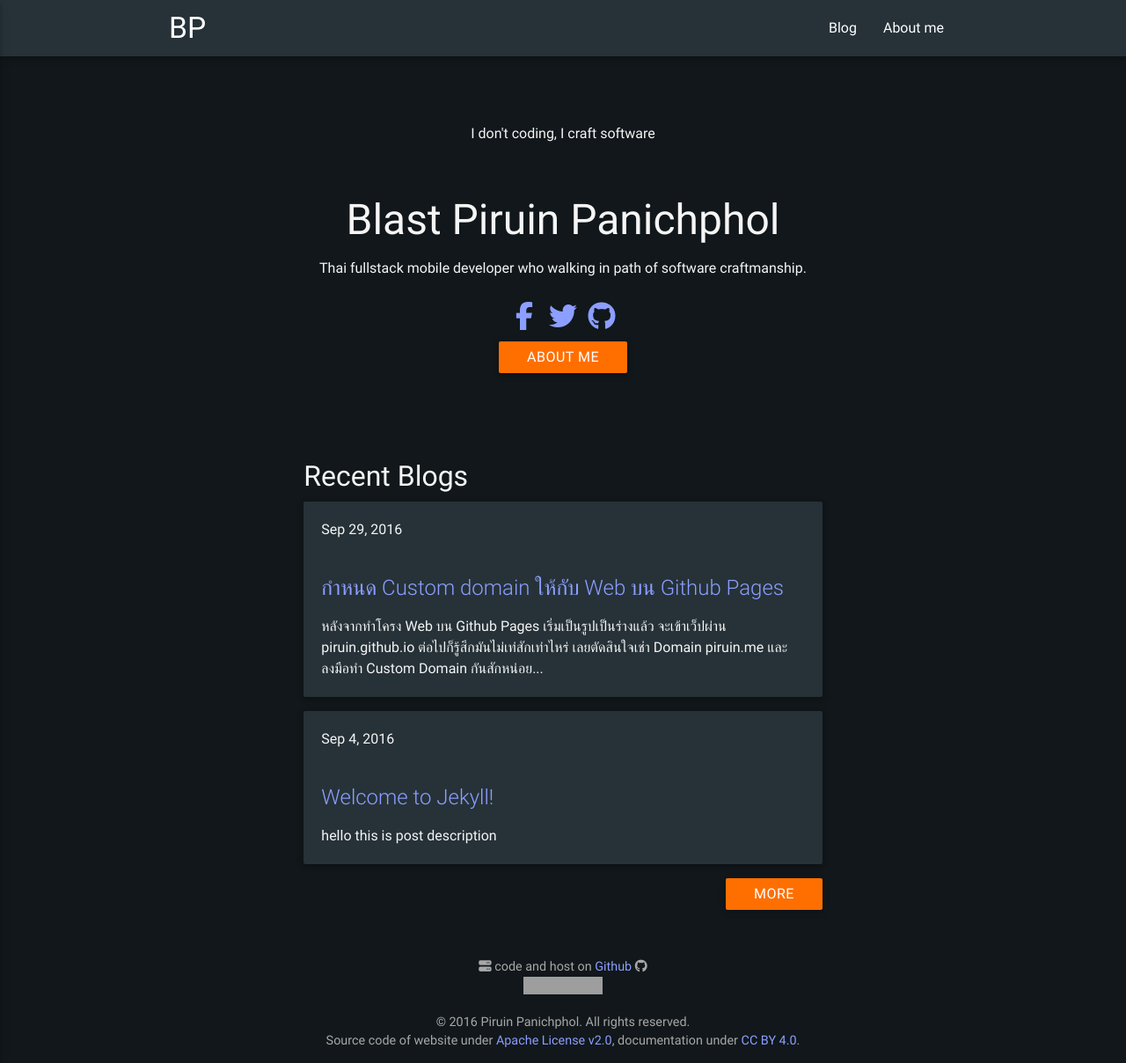
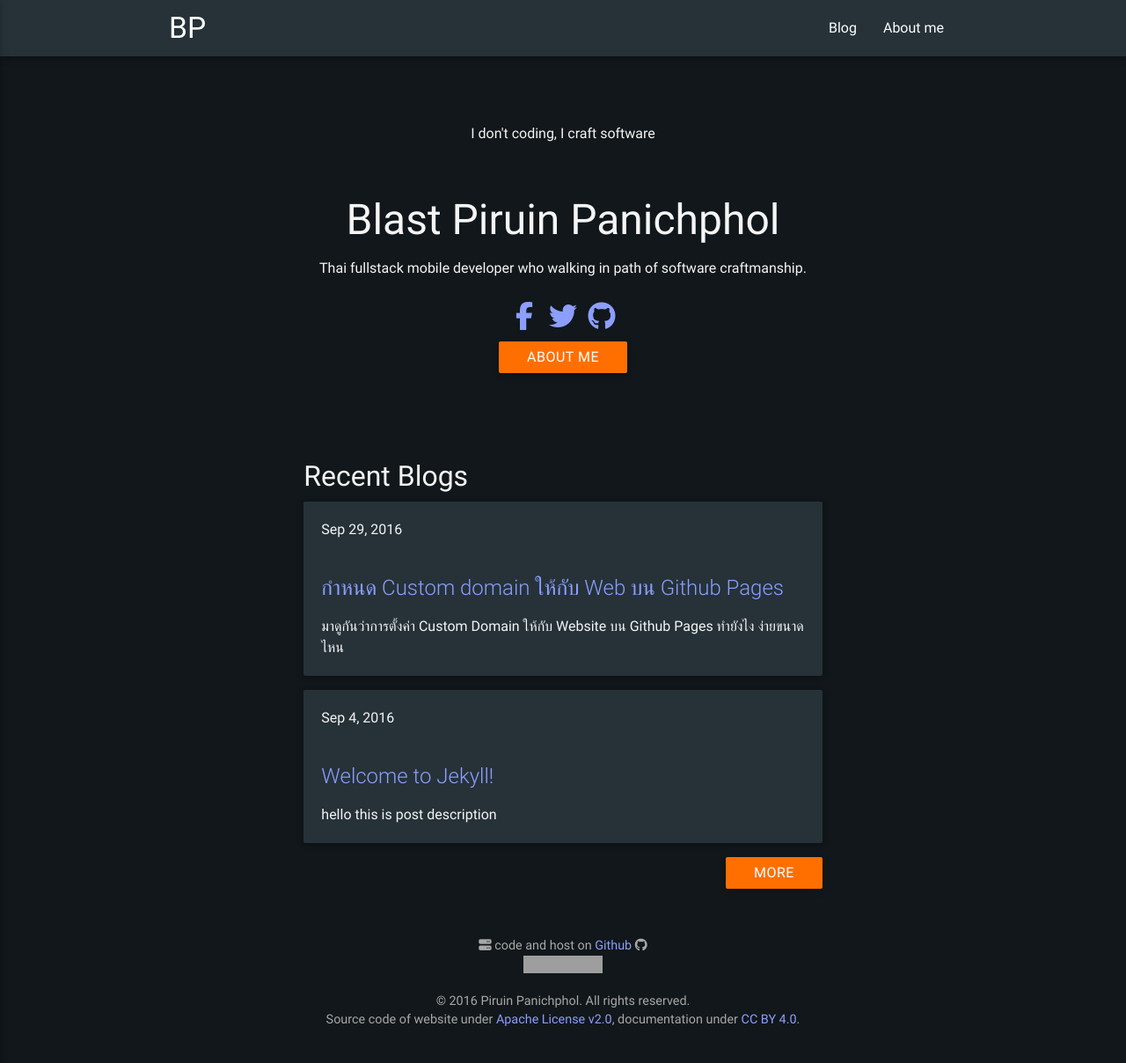
Before and after one commit to piruin/piruin.github.io, a Jekyll site: the page built from index.html, in a window 1280 px wide and 1208 px high. Shown: the whole window at 88% size. Built offline with Jekyll 4.4.1, drawn with Linux system fonts in a browser that asks for light colours; nearby versions of some CDN libraries; grey boxes are pictures that could not be loaded.

Commit message:
Add description

```diff
--- a/_posts/2016-09-29-github-pages-custom-domain.markdown
+++ b/_posts/2016-09-29-github-pages-custom-domain.markdown
@@ -1,9 +1,10 @@
 ---
 title: "กำหนด Custom domain ให้กับ Web บน Github Pages"
 tag: github-pages
+description: มาดูกันว่าการตั้งค่า Custom Domain ให้กับ Website บน Github Pages ทำยังไง ง่ายขนาดไหน
 language: th
 ---
-หลังจากทำโครง Web บน Github Pages เริ่มเป็นรูปเป็นร่างแล้ว จะเข้าเว็ปผ่าน piruin.github.io ต่อไปก็รู้สึกมันไม่เท่สักเท่าไหร่ เลยตัดสินใจเช่า Domain piruin.me และลงมือทำ Custom Domain กันสักหน่อย
+หลังจากทำโครง Web บน Github Pages เริ่มเป็นรูปเป็นร่างแล้ว จะเข้าเว็ปผ่าน `piruin.github.io` ต่อไปก็รู้สึกมันไม่เท่สักเท่าไหร่ เลยตัดสินใจเช่า Domain piruin.me และลงมือทำ Custom Domain กันสักหน่อย
 
 > เรื่องนี้ใช้เวลาแป๊บเดียวและไม่ยากครับ แม้แต่มือใหม่เพิ่งมีเว็ปที่จดโดเมนเป็นของตัวเองครั้งแรกแบบผมยังทำได้ภายในครึ่งชั่วโมง
 
```
